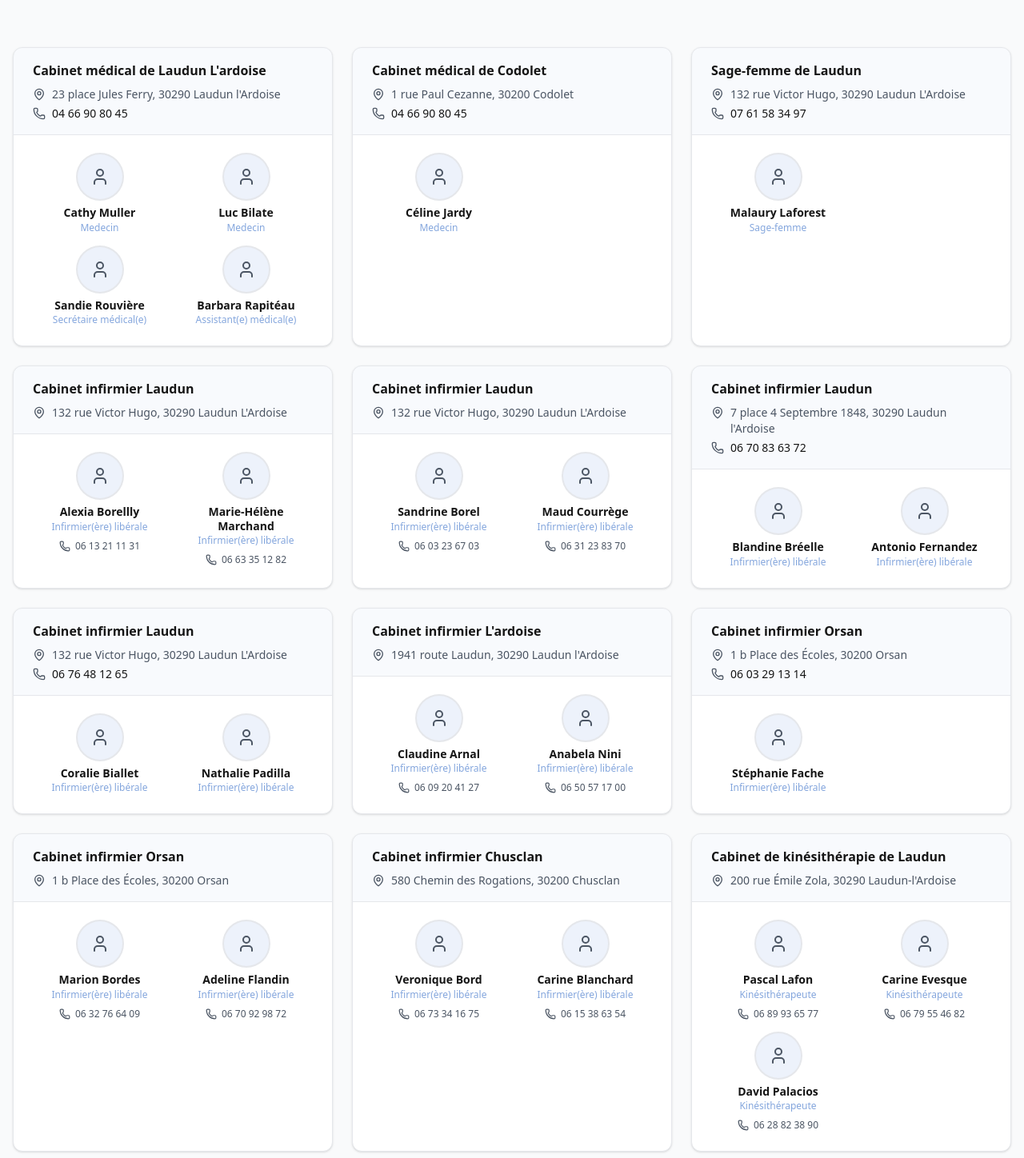
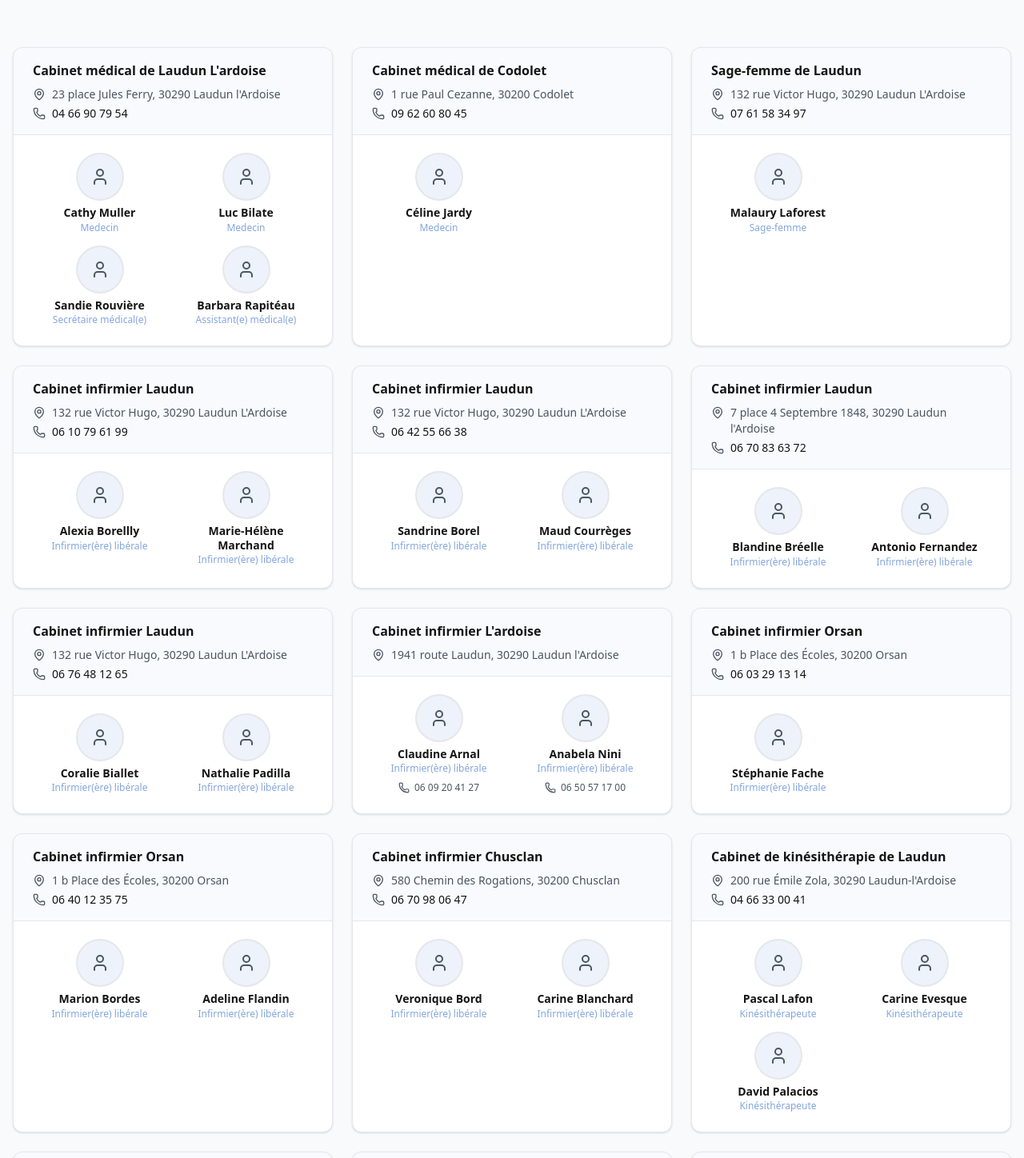
Before and after one commit to Carpetic/msp-oppidum, a Next.js app: page /specialistes in a window 1280 px wide. Shown: the part 440-1888 px from the top of the page at 80% size. Built offline with nearby package versions, Linux system fonts and the light colour scheme; no server answers.

Commit message:
[UPDATE] Update des numéros des cabinets et specialistes

```diff
--- a/app/data/specialistes.ts
+++ b/app/data/specialistes.ts
@@ -38,13 +38,13 @@ export const CABINETS: Cabinet[] = [
         id: "cabinet-1",
         nom: "Cabinet médical de Laudun L'ardoise",
         adresse: "23 place Jules Ferry, 30290 Laudun l'Ardoise",
-        telephone: "04 66 90 80 45",
+        telephone: "04 66 90 79 54",
     },
     {
         id: "cabinet-2",
         nom: "Cabinet médical de Codolet",
         adresse: "1 rue Paul Cezanne, 30200 Codolet",
-        telephone: "04 66 90 80 45",
+        telephone: "09 62 60 80 45",
     },
     {
         id: "cabinet-3",
@@ -56,13 +56,13 @@ export const CABINETS: Cabinet[] = [
         id: "cabinet-4",
         nom: "Cabinet infirmier Laudun",
         adresse: "132 rue Victor Hugo, 30290 Laudun L'Ardoise",
-        telephone: "",
+        telephone: "06 10 79 61 99",
     },
     {
         id: "cabinet-5",
         nom: "Cabinet infirmier Laudun",
         adresse: "132 rue Victor Hugo, 30290 Laudun L'Ardoise",
-        telephone: "",
+        telephone: "06 42 55 66 38",
     },
     {
         id: "cabinet-6",
@@ -80,7 +80,6 @@ export const CABINETS: Cabinet[] = [
         id: "cabinet-8",
         nom: "Cabinet infirmier L'ardoise",
         adresse: "1941 route Laudun, 30290 Laudun l'Ardoise",
-        telephone: "",
     },
     {
         id: "cabinet-9",
@@ -92,25 +91,25 @@ export const CABINETS: Cabinet[] = [
         id: "cabinet-10",
         nom: "Cabinet infirmier Orsan",
         adresse: "1 b Place des Écoles, 30200 Orsan",
-        telephone: "",
+        telephone: "06 40 12 35 75",
     },
     {
         id: "cabinet-11",
         nom: "Cabinet infirmier Chusclan",
         adresse: "580 Chemin des Rogations, 30200 Chusclan",
-        telephone: "",
+        telephone: "06 70 98 06 47",
     },
     {
         id: "cabinet-12",
         nom: "Cabinet de kinésithérapie de Laudun",
         adresse: "200 rue Émile Zola, 30290 Laudun-l'Ardoise",
-        telephone: "",
+        telephone: "04 66 33 00 41",
     },
     {
         id: "cabinet-13",
         nom: "Cabinet de kinésithérapie de Chusclan",
         adresse: "580 Chemin des Rogations, 30200 Chusclan",
-        telephone: "",
+        telephone: "04 66 50 26 85",
     },
     {
         id: "cabinet-14",
@@ -157,7 +156,7 @@ export const SPECIALISTES: Specialiste[] = [
         nom: "Muller",
         prenom: "Cathy",
         metier: "Medecin",
-        telephone: "04 66 90 80 45",
+        telephone: "",
         adresse: "23 place Jules Ferry, 30290 Laudun l'Ardoise",
     },
     {
@@ -166,7 +165,7 @@ export const SPECIALISTES: Specialiste[] = [
         nom: "Bilate",
         prenom: "Luc",
         metier: "Medecin",
-        telephone: "04 66 90 79 54",
+        telephone: "",
         adresse: "23 place Jules Ferry, 30290 Laudun l'Ardoise",
     },
     {
@@ -175,7 +174,7 @@ export const SPECIALISTES: Specialiste[] = [
         nom: "Jardy",
         prenom: "Céline",
         metier: "Medecin",
-        telephone: "04 66 90 80 45",
+        telephone: "",
         adresse: "1 rue Paul Cezanne, 30200 Codolet",
     },
     {
@@ -184,7 +183,6 @@ export const SPECIALISTES: Specialiste[] = [
         nom: "Carteron",
         prenom: "Helene",
         metier: "Pharmacien(ne)",
-        telephone: "04 66 50 23 11",
         adresse: "70 route Avignon, 30290 Laudun l'Ardoise",
     },
     {
@@ -193,7 +191,6 @@ export const SPECIALISTES: Specialiste[] = [
         nom: "Mei",
         prenom: "Nathalie",
         metier: "Pharmacien(ne)",
-        telephone: "04 66 79 44 13",
         adresse: "132 rue Victor Hugo, 30290 Laudun L'Ardoise",
     },
     {
@@ -202,7 +199,6 @@ export const SPECIALISTES: Specialiste[] = [
         nom: "Bourdely",
         prenom: "Raphael",
         metier: "Pharmacien(ne)",
-        telephone: "04 66 79 44 13",
         adresse: "132 rue Victor Hugo, 30290 Laudun L'Ardoise",
     },
     {
@@ -211,7 +207,6 @@ export const SPECIALISTES: Specialiste[] = [
         nom: "Bord",
         prenom: "Veronique",
         metier: "Infirmier(ère) libérale",
-        telephone: "06 73 34 16 75",
         adresse: "580 Chemin des Rogations, 30200 Chusclan",
     },
     {
@@ -220,7 +215,6 @@ export const SPECIALISTES: Specialiste[] = [
         nom: "Blanchard",
         prenom: "Carine",
         metier: "Infirmier(ère) libérale",
-        telephone: "06 15 38 63 54",
         adresse: "580 Chemin des Rogations, 30200 Chusclan",
     },
     {
@@ -229,7 +223,6 @@ export const SPECIALISTES: Specialiste[] = [
         nom: "Bordes",
         prenom: "Marion",
         metier: "Infirmier(ère) libérale",
-        telephone: "06 32 76 64 09",
         adresse: "1 b Place des Écoles, 30200 Orsan",
     },
     {
@@ -238,7 +231,6 @@ export const SPECIALISTES: Specialiste[] = [
         nom: "Flandin",
         prenom: "Adeline",
         metier: "Infirmier(ère) libérale",
-        telephone: "06 70 92 98 72 ",
         adresse: "1 b Place des Écoles, 30200 Orsan",
     },
     {
@@ -247,7 +239,6 @@ export const SPECIALISTES: Specialiste[] = [
         nom: "Fache",
         prenom: "Stéphanie",
         metier: "Infirmier(ère) libérale",
-        telephone: "06 03 29 13 14",
         adresse: "1 b Place des Écoles, 30200 Orsan",
     },
     {
@@ -274,7 +265,6 @@ export const SPECIALISTES: Specialiste[] = [
         nom: "Bréelle",
         prenom: "Blandine",
         metier: "Infirmier(ère) libérale",
-        telephone: "06 70 83 63 72",
         adresse: "7 place 4 Septembre 1848, 30290 Laudun l'Ardoise",
     },
     {
@@ -283,7 +273,6 @@ export const SPECIALISTES: Specialiste[] = [
         nom: "Borellly",
         prenom: "Alexia",
         metier: "Infirmier(ère) libérale",
-        telephone: "06 13 21 11 31",
         adresse: "132 rue Victor Hugo, 30290 Laudun L'Ardoise",
     },
     {
@@ -292,7 +281,6 @@ export const SPECIALISTES: Specialiste[] = [
         nom: "Biallet",
         prenom: "Coralie",
         metier: "Infirmier(ère) libérale",
-        telephone: "06 76 48 12 65",
         adresse: "132 rue Victor Hugo, 30290 Laudun L'Ardoise",
     },
     {
@@ -301,16 +289,14 @@ export const SPECIALISTES: Specialiste[] = [
         nom: "Borel",
         prenom: "Sandrine",
         metier: "Infirmier(ère) libérale",
-        telephone: "06 03 23 67 03",
         adresse: "132 rue Victor Hugo, 30290 Laudun L'Ardoise",
     },
     {
         id: "18",
         cabinetId: "cabinet-5",
-        nom: "Courrège",
+        nom: "Courrèges",
         prenom: "Maud",
         metier: "Infirmier(ère) libérale",
-        telephone: "06 31 23 83 70",
         adresse: "132 rue Victor Hugo, 30290 Laudun L'Ardoise",
     },
     {
@@ -319,7 +305,6 @@ export const SPECIALISTES: Specialiste[] = [
         nom: "Fernandez",
         prenom: "Antonio",
         metier: "Infirmier(ère) libérale",
-        telephone: "06 70 83 63 72",
         adresse: "7 place 4 Septembre 1848, 30290 Laudun l'Ardoise",
     },
     {
@@ -328,7 +313,6 @@ export const SPECIALISTES: Specialiste[] = [
         nom: "Marchand",
         prenom: "Marie-Hélène",
         metier: "Infirmier(ère) libérale",
-        telephone: "06 63 35 12 82",
         adresse: "132 rue Victor Hugo, 30290 Laudun L'Ardoise",
     },
     {
@@ -337,7 +321,6 @@ export const SPECIALISTES: Specialiste[] = [
         nom: "Padilla",
         prenom: "Nathalie",
         metier: "Infirmier(ère) libérale",
-        telephone: "06 76 48 12 65",
         adresse: "132 rue Victor Hugo, 30290 Laudun L'Ardoise",
     },
     {
@@ -346,7 +329,6 @@ export const SPECIALISTES: Specialiste[] = [
         nom: "Leon",
         prenom: "Ionut",
         metier: "Kinésithérapeute",
-        telephone: "06 26 07 75 14",
         adresse: "580 Chemin des Rogations, 30200 Chusclan",
     },
     {
@@ -355,7 +337,6 @@ export const SPECIALISTES: Specialiste[] = [
         nom: "Leon",
         prenom: "Monica",
         metier: "Kinésithérapeute",
-        telephone: "06 14 71 03 95",
         adresse: "580 Chemin des Rogations, 30200 Chusclan",
     },
     {
@@ -364,7 +345,6 @@ export const SPECIALISTES: Specialiste[] = [
         nom: "Balan",
         prenom: "Lucian",
         metier: "Kinésithérapeute",
-        telephone: "04 66 50 26 85",
         adresse: "580 Chemin des Rogations, 30200 Chusclan",
     },
     {
@@ -373,7 +353,6 @@ export const SPECIALISTES: Specialiste[] = [
         nom: "Lafon",
         prenom: "Pascal",
         metier: "Kinésithérapeute",
-        telephone: "06 89 93 65 77",
         adresse: "200 rue Émile Zola, 30290 Laudun-l'Ardoise",
     },
     {
@@ -382,7 +361,6 @@ export const SPECIALISTES: Specialiste[] = [
         nom: "Evesque",
         prenom: "Carine",
         metier: "Kinésithérapeute",
-        telephone: "06 79 55 46 82",
         adresse: "200 rue Émile Zola, 30290 Laudun-l'Ardoise",
     },
     {
@@ -391,7 +369,6 @@ export const SPECIALISTES: Specialiste[] = [
         nom: "Palacios",
         prenom: "David",
         metier: "Kinésithérapeute",
-        telephone: "06 28 82 38 90",
         adresse: "200 rue Émile Zola, 30290 Laudun-l'Ardoise",
     },
     {
@@ -400,7 +377,6 @@ export const SPECIALISTES: Specialiste[] = [
         nom: "Robert",
         prenom: "Rudy",
         metier: "Pedicure podologue",
-        telephone: "06 01 43 54 79",
         adresse: "99 rue République, 30290 Laudun l'Ardoise",
     },
     {
@@ -409,7 +385,6 @@ export const SPECIALISTES: Specialiste[] = [
         nom: "Boumaza",
         prenom: "Chrystel",
         metier: "Orthophoniste",
-        telephone: "07 81 90 28 55",
         adresse: "890 Chemin de Rossignac, 30290 Laudun-l'Ardoise",
     },
     {
@@ -418,7 +393,6 @@ export const SPECIALISTES: Specialiste[] = [
         nom: "Pelletier",
         prenom: "Michele",
         metier: "Coordinateur(trice)",
-        telephone: "07 66 48 33 13",
         adresse: "20 rue du pont, 30200 Codolet",
     },
     {
@@ -427,7 +401,6 @@ export const SPECIALISTES: Specialiste[] = [
         nom: "CHARVET",
         prenom: "Nadege",
         metier: "Orthophoniste",
-        telephone: "04 66 90 26 35",
         adresse: "181 Chemin du Boulas, 30290 Laudun-l'Ardoise",
     },
     {
@@ -436,7 +409,6 @@ export const SPECIALISTES: Specialiste[] = [
         nom: "Laforest",
         prenom: "Malaury",
         metier: "Sage-femme",
-        telephone: "07 61 58 34 97",
         adresse: "132 rue Victor Hugo, 30290 Laudun L'Ardoise",
     },
     {
@@ -445,7 +417,7 @@ export const SPECIALISTES: Specialiste[] = [
         nom: "Rouvière",
         prenom: "Sandie",
         metier: "Secrétaire médical(e)",
-        telephone: "04 66 90 80 45",
+        telephone: "",
         adresse: "23 place Jules Ferry, 30290 Laudun l'Ardoise",
     },
     {
@@ -454,7 +426,7 @@ export const SPECIALISTES: Specialiste[] = [
         nom: "Rapitéau",
         prenom: "Barbara",
         metier: "Assistant(e) médical(e)",
-        telephone: "04 66 90 80 45",
+        telephone: "",
         adresse: "23 place Jules Ferry, 30290 Laudun l'Ardoise",
     },
 ];
--- a/components/landing/Equipe.tsx
+++ b/components/landing/Equipe.tsx
@@ -1,7 +1,7 @@
 import { Section } from "../ui/Section";
 import { Button } from "@/components/ui/button";
 import Link from "next/link";
-import { METIERS, SPECIALISTES, specialistes } from "@/app/data/specialistes";
+import { METIERS, SPECIALISTES } from "@/app/data/specialistes";
 
 export function LandingEquipe() {
     const effectifsParMetier = METIERS.filter((metier) => metier !== "Tous")
```
